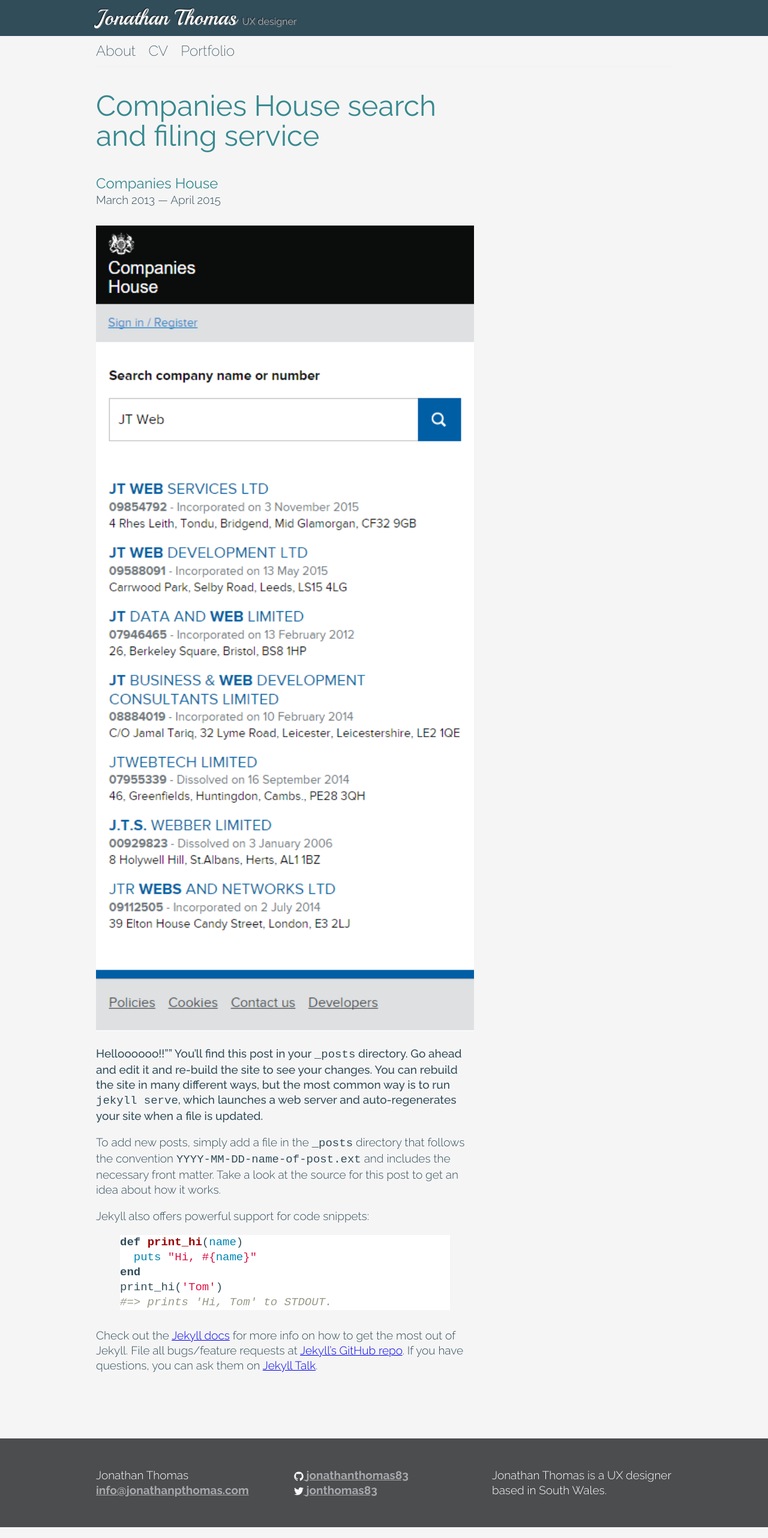
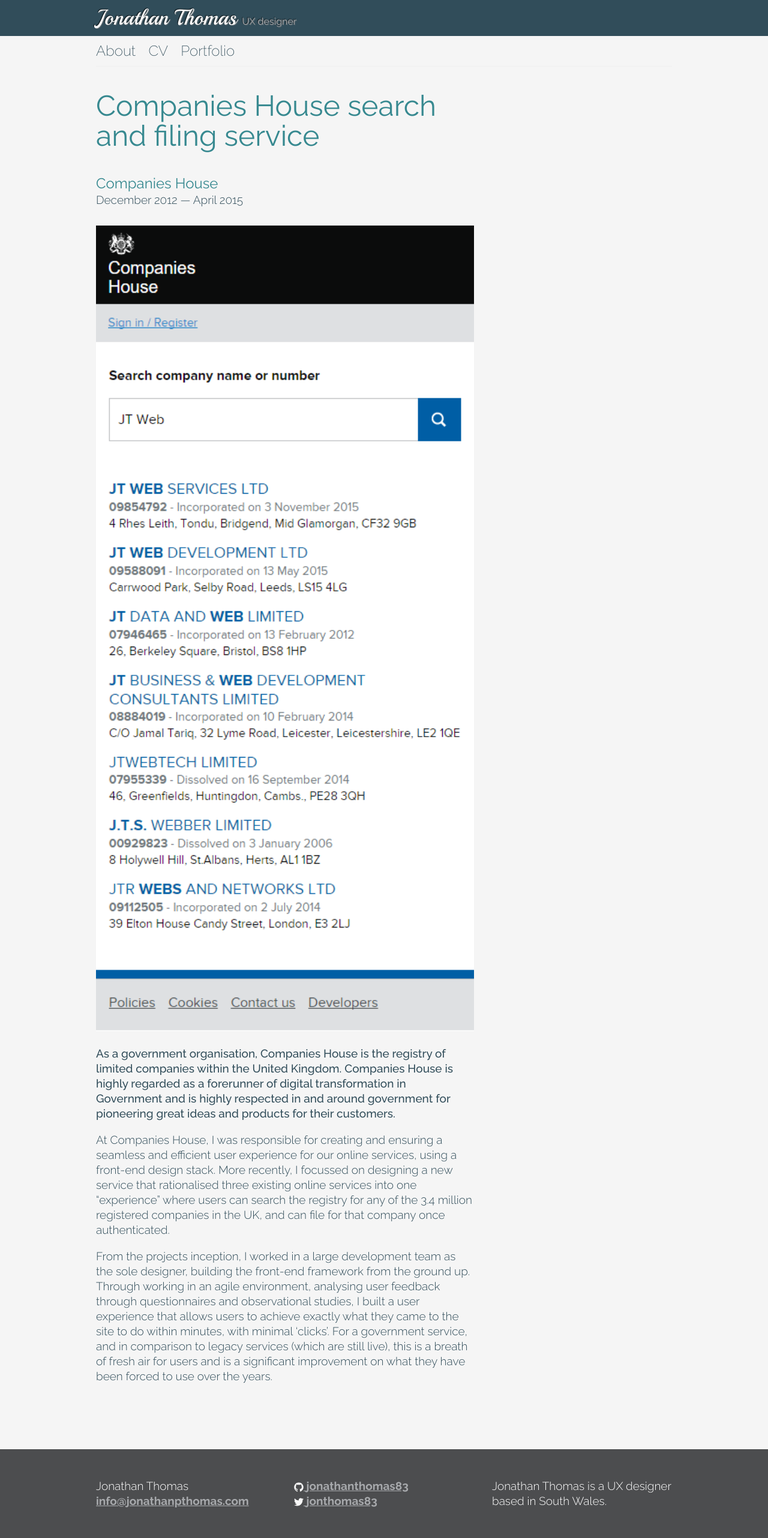
Before and after one commit to jonathanthomas83/jonathanthomas83.github.io, a Jekyll site: the page built from _portfolio/companies-house-search.md, in a window 1280 px wide. Shown: the whole page at 60% size. Built offline with Jekyll 4.4.1, drawn with Linux system fonts in a browser that asks for light colours; nearby versions of some CDN libraries.

Commit message:
amended styling and added case study wording for ch and ipo

```diff
--- a/_layouts/portfolio-page.html
+++ b/_layouts/portfolio-page.html
@@ -6,7 +6,7 @@
 
     <header class="post-header">
       <h1 class="heading-xlarge">{{ page.title }}</h1>
-      <h2 class="secondary-heading">{{ page.organisation }}</h2>
+      <span class="secondary-heading">{{ page.organisation }}</span>
       <span class="sub-secondary-heading">{{ page.timescale }}</span>
     </header>
 
--- a/_portfolio/companies-house-search.md
+++ b/_portfolio/companies-house-search.md
@@ -3,29 +3,14 @@
 short-title: "Companies House search"
 organisation: "Companies House"
 date: 2015-04-01 00:00:00 +0000
-timescale: "March 2013 &mdash; April 2015"
+timescale: "December 2012 &mdash; April 2015"
 layout: portfolio-page
 image_project: "companies-house-search"
 main_image: "CHS-mobile-2"
 categories: jekyll update
 ---
-Helloooooo!!""
-You’ll find this post in your `_posts` directory. Go ahead and edit it and re-build the site to see your changes. You can rebuild the site in many different ways, but the most common way is to run `jekyll serve`, which launches a web server and auto-regenerates your site when a file is updated.
+As a government organisation, Companies House is the registry of limited companies within the United Kingdom. Companies House is highly regarded as a forerunner of digital transformation in Government and is highly respected in and around government for pioneering great ideas and products for their customers.
 
-To add new posts, simply add a file in the `_posts` directory that follows the convention `YYYY-MM-DD-name-of-post.ext` and includes the necessary front matter. Take a look at the source for this post to get an idea about how it works.
+At Companies House, I was responsible for creating and ensuring a seamless and efficient user experience for our online services, using a front-end design stack. More recently, I focussed on designing a new service that rationalised three existing online services into one “experience” where users can search the registry for any of the 3.4 million registered companies in the UK, and can file for that company once authenticated.
 
-Jekyll also offers powerful support for code snippets:
-
-{% highlight ruby %}
-def print_hi(name)
-  puts "Hi, #{name}"
-end
-print_hi('Tom')
-#=> prints 'Hi, Tom' to STDOUT.
-{% endhighlight %}
-
-Check out the [Jekyll docs][jekyll-docs] for more info on how to get the most out of Jekyll. File all bugs/feature requests at [Jekyll’s GitHub repo][jekyll-gh]. If you have questions, you can ask them on [Jekyll Talk][jekyll-talk].
-
-[jekyll-docs]: http://jekyllrb.com/docs/home
-[jekyll-gh]:   https://github.com/jekyll/jekyll
-[jekyll-talk]: https://talk.jekyllrb.com/
+From the projects inception, I worked in a large development team as the sole designer, building the front-end framework from the ground up. Through working in an agile environment, analysing user feedback through questionnaires and observational studies, I built a user experience that allows users to achieve exactly what they came to the site to do within minutes, with minimal ‘clicks’. For a government service, and in comparison to legacy services (which are still live), this is a breath of fresh air for users and is a significant improvement on what they have been forced to use over the years.
--- a/_sass/_local-typography.scss
+++ b/_sass/_local-typography.scss
@@ -124,9 +124,11 @@
 */
 article {
   .secondary-heading {
+    display: block;
     @include core-24;
     margin-bottom: 0;
     color: $dark-turquoise;
+    margin: $gutter 0 0;
   }
   .sub-secondary-heading {
     display: block;
```
Also changed, not shown: _portfolio/intellectual-property-office-admin.md (+3 -18 lines).
